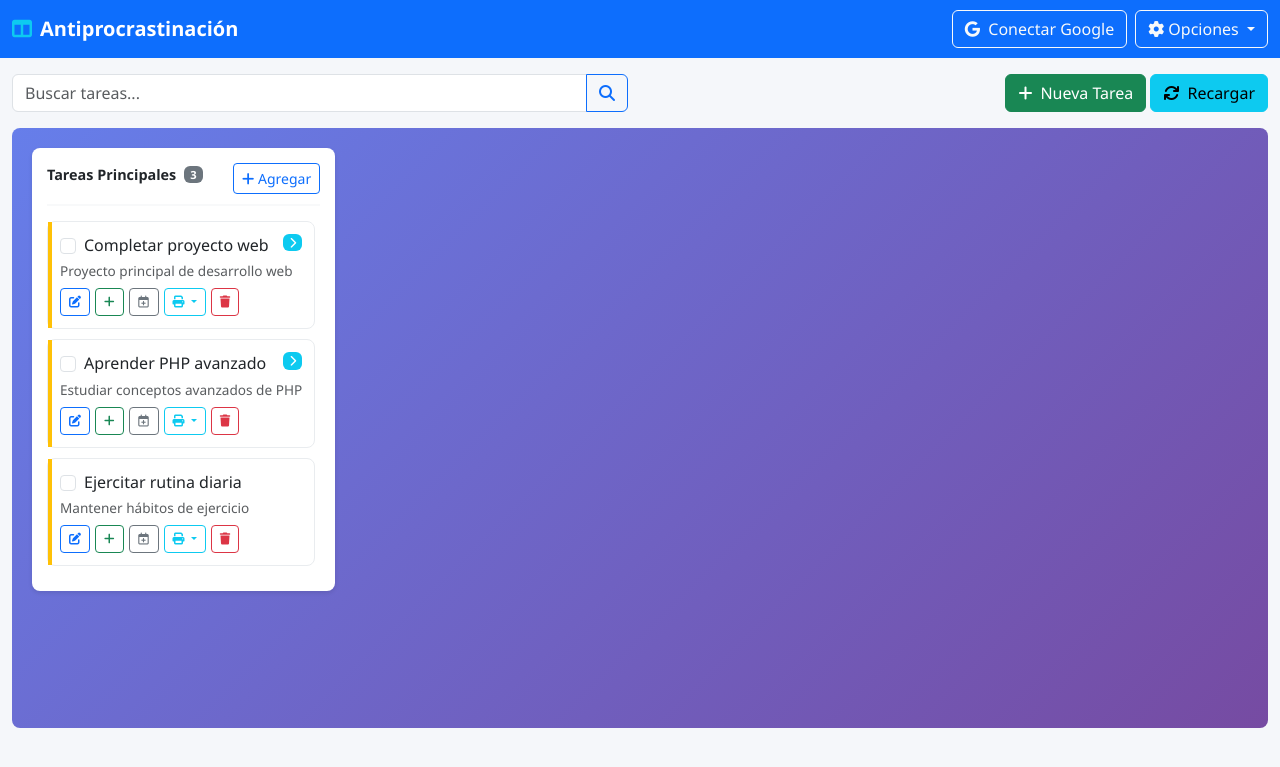
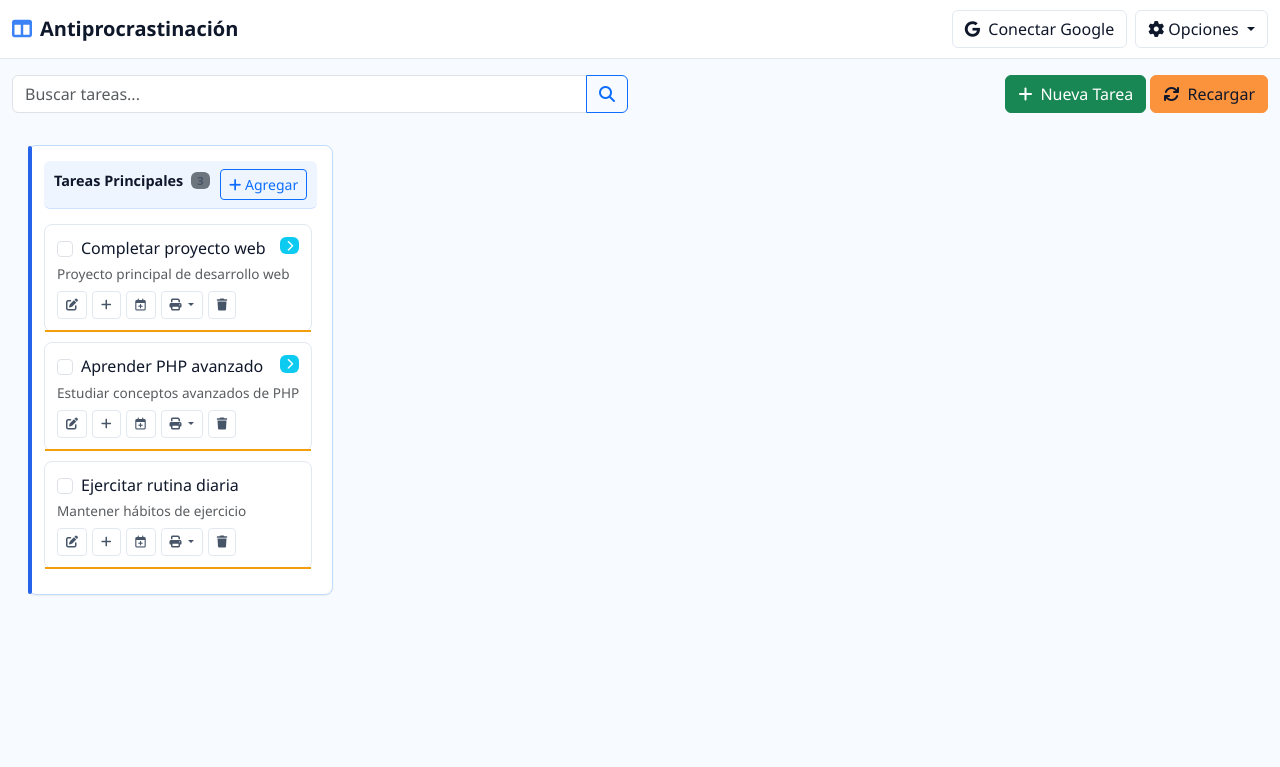
Before and after one commit to EscalaDigital/antiprocastrinacion, a PHP site: page /antiprocastrinacion/ in a window 1280 px wide. Shown: the top 767 px of the page. Run offline with PHP 8.4, Linux system fonts and the light colour scheme; data comes from the database, SQL or seed files in the repository.

Commit message:
Añadir estilos para diseño minimalista y soporte para modo oscuro en la interfaz de usuario

```diff
--- a/assets/css/style.css
+++ b/assets/css/style.css
@@ -553,3 +553,122 @@ body {
 @media (prefers-color-scheme: dark) {
     /* Estilos para modo oscuro */
 }
+
+/* ===== Fase 1: Overrides de diseño minimalista ===== */
+:root{
+    /* Paleta clara con azules y naranjas suaves */
+    --bg:#f7fbff; --surface:#ffffff; --surface-muted:#f1f5f9;
+    --text:#0f172a; --text-muted:#475569; --border:#e2e8f0;
+    --primary:#3b82f6; --success:#16a34a; --warning:#f59e0b; --danger:#ef4444; --info:#0ea5e9;
+    /* Mapear a variables ya usadas en estilos previos */
+    --primary-color: var(--primary);
+    --success-color: var(--success);
+    --warning-color: var(--warning);
+    --danger-color: var(--danger);
+    --info-color: var(--info);
+    --radius:8px; --shadow-xs:0 1px 2px rgba(0,0,0,.06); --shadow-sm:0 2px 8px rgba(0,0,0,.08);
+}
+
+body{background:var(--bg); color:var(--text);}
+
+/* Navbar clara sin gradientes (manteniendo clases Bootstrap existentes) */
+.navbar{background:var(--surface)!important; border-bottom:1px solid var(--border);}
+.navbar .navbar-brand{color:var(--text)!important; font-weight:600;}
+.navbar .navbar-brand i{color:var(--primary);}
+.navbar-dark .navbar-nav .nav-link,
+.navbar-dark .navbar-text,
+.navbar-dark .navbar-brand{ color:var(--text)!important; }
+.navbar .btn-outline-light{
+    color:var(--text)!important;
+    border-color:var(--border)!important;
+    background:transparent!important;
+}
+.navbar .btn-outline-light:hover{
+    background:var(--surface-muted)!important;
+    border-color:#cbd5e1!important;
+}
+
+/* Contenedor y columnas: eliminar degradados y sombras pesadas */
+#columnsContainer{background:transparent; gap:16px; padding:16px; border-radius:var(--radius);}
+.task-column{background:var(--surface); border:1px solid var(--border); box-shadow:var(--shadow-xs);}
+.column-header{border-bottom:1px solid var(--border);}
+.badge.bg-secondary{background:var(--surface-muted); color:var(--text-muted);}
+
+/* Tarjetas de tarea: planas y limpias */
+.task-item{border:1px solid var(--border); box-shadow:none; transition:background .15s, border-color .15s, box-shadow .15s, transform .15s;}
+.task-item:hover{background:#f8fafc; transform:none; box-shadow:var(--shadow-sm); border-color:#dbe3ea;}
+.task-item.selected{background:#eef2ff; border-color:#c7d2fe; box-shadow:0 0 0 2px rgba(37,99,235,.15);}
+.task-item.completed{opacity:.85; background:#f6f7f9;}
+.task-title{color:var(--text);}
+.task-description{color:var(--text-muted);}
+
+/* Indicador de prioridad como barra inferior sutil */
+.task-item.priority-high::before,
+.task-item.priority-medium::before,
+.task-item.priority-low::before{
+    top:auto; bottom:-1px; left:0; height:2px; width:100%;
+}
+
+/* Botones en acciones más sutiles */
+.task-actions .btn{border-color:var(--border); color:var(--text-muted); background:transparent;}
+.task-actions .btn:hover{border-color:#cbd5e1; color:var(--text);}
+.task-actions .btn-outline-info{border-color:var(--border); color:var(--text-muted);}
+.task-actions .btn-outline-info:hover{background:var(--surface-muted); border-color:#cbd5e1; color:var(--text);}
+
+/* Acento naranja en botón informativo (p.ej. Recargar) */
+.btn-info{background-color:#fb923c; border-color:#fb923c; color:#0f172a;}
+.btn-info:hover{background-color:#f97316; border-color:#f97316; color:#0b1220;}
+
+/* Dropdowns/Toasts coherentes */
+.dropdown-menu{border:1px solid var(--border); box-shadow:var(--shadow-sm);}
+.toast{box-shadow:var(--shadow-sm); border:1px solid var(--border);}
+
+/* Modales e inputs */
+.modal-header{background:var(--surface); color:var(--text); border-bottom:1px solid var(--border);}
+.modal-content{box-shadow:var(--shadow-sm);}
+.form-control:focus,.form-select:focus{border-color:var(--primary); box-shadow:0 0 0 3px rgba(37,99,235,.15);}
+
+/* Anillo de foco visible para accesibilidad */
+*:focus-visible{outline:2px solid rgba(37,99,235,.35); outline-offset:2px;}
+
+/* Forzar estética clara aunque el SO esté en oscuro */
+@media (prefers-color-scheme: dark){
+    :root{--bg:#f7fbff; --surface:#ffffff; --surface-muted:#f1f5f9; --text:#0f172a; --text-muted:#475569; --border:#e2e8f0;}
+    .navbar{border-color:var(--border);}
+    .task-item:hover{background:#f8fafc; border-color:#dbe3ea;}
+    .dropdown-menu{background:var(--surface);}
+}
+
+    /* Acentos por nivel de columna: más marcada la principal y más claro en profundidad */
+    .task-column{position:relative;}
+    .task-column::before{
+        content:""; position:absolute; left:-1px; top:0; bottom:0; width:4px; border-radius:4px;
+        background:var(--border);
+    }
+    .task-column .column-header{background:transparent; border-radius:6px; padding:8px 10px;}
+
+    /* Nivel 1 (principal): azul destacado */
+    .task-column[data-level="1"]{border-color:#bfdbfe;}
+    .task-column[data-level="1"]::before{background:#2563eb;}
+    .task-column[data-level="1"] .column-header{background:#eef5ff; border-color:#cfe3ff;}
+    .task-column[data-level="1"] .column-header h6{color:#0f172a;}
+
+    /* Nivel 2: más claro */
+    .task-column[data-level="2"]{border-color:#dbeafe;}
+    .task-column[data-level="2"]::before{background:#60a5fa;}
+    .task-column[data-level="2"] .column-header{background:#f3f8ff; border-color:#e2efff;}
+
+    /* Nivel 3: aún más claro */
+    .task-column[data-level="3"]{border-color:#e5efff;}
+    .task-column[data-level="3"]::before{background:#93c5fd;}
+    .task-column[data-level="3"] .column-header{background:#f7faff; border-color:#ecf3ff;}
+
+    /* Nivel 4 */
+    .task-column[data-level="4"]{border-color:#ecf3ff;}
+    .task-column[data-level="4"]::before{background:#bfdbfe;}
+    .task-column[data-level="4"] .column-header{background:#fafcff; border-color:#f0f6ff;}
+
+    /* Nivel 5 */
+    .task-column[data-level="5"]{border-color:#f0f6ff;}
+    .task-column[data-level="5"]::before{background:#dbeafe;}
+    .task-column[data-level="5"] .column-header{background:#ffffff; border-color:#f3f7ff;}
```
